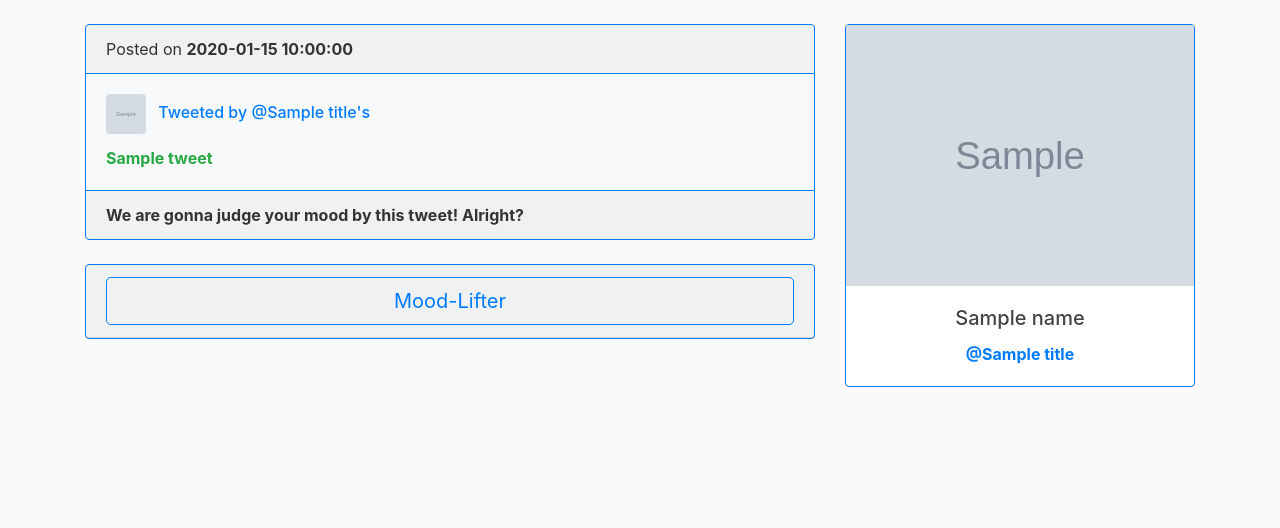
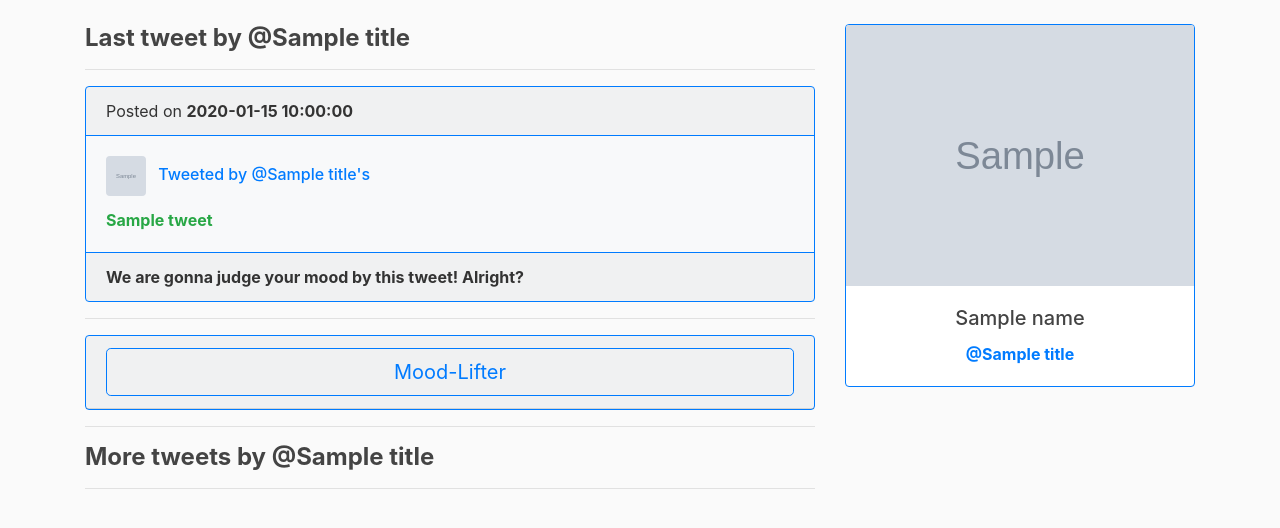
Before and after one commit to shmsr/mood-swinger-tweets, a Flask app: template tweet_harvester/templates/tweets.html in a window 1280 px wide. Shown: the part 56-584 px from the top of the page. Run offline with Flask 2, Linux system fonts and the light colour scheme; the template is opened without the code that fills it: most values are stand-ins (such as "Sample title", 1, 10 or a date in 2020); grey boxes marked "Sample" are stand-in pictures; some libraries are stand-ins or nearby versions.

Commit message:
beautified :v

```diff
--- a/tweet_harvester/templates/tweets.html
+++ b/tweet_harvester/templates/tweets.html
@@ -1,6 +1,8 @@
 {% extends "layout.html" %}
 {% block content %}
 <div class="col-md-8">
+    <h4><b>Last tweet by @{{ title }}</b></h4>
+    <hr>
     <div class="card border-primary bg-light">
         <div class="card-header border-primary">Posted on <b>{{ tweets[0].created_at }}</b></div>
         <div class="card-body text-success">
@@ -13,7 +15,7 @@
         </div>
         <div class="card-footer border-primary"><b>We are gonna judge your mood by this tweet! Alright?</b></div>
     </div>
-    <br>
+    <hr>
     <div class="card bg-light border-primary">
         <div class="card-header">
             <button class="btn btn-outline-primary btn-lg btn-block" type="button" data-toggle="collapse" data-target="#collapseExample"
@@ -39,7 +41,9 @@
             </div>
         </div>
     </div>
-    <br>
+    <hr>
+    <h4><b>More tweets by @{{ title }}</b></h4>
+    <hr>
     {% for tweet in tweets %}
     {% if loop.index > 1 %}
     <div class="card border-primary">
```
